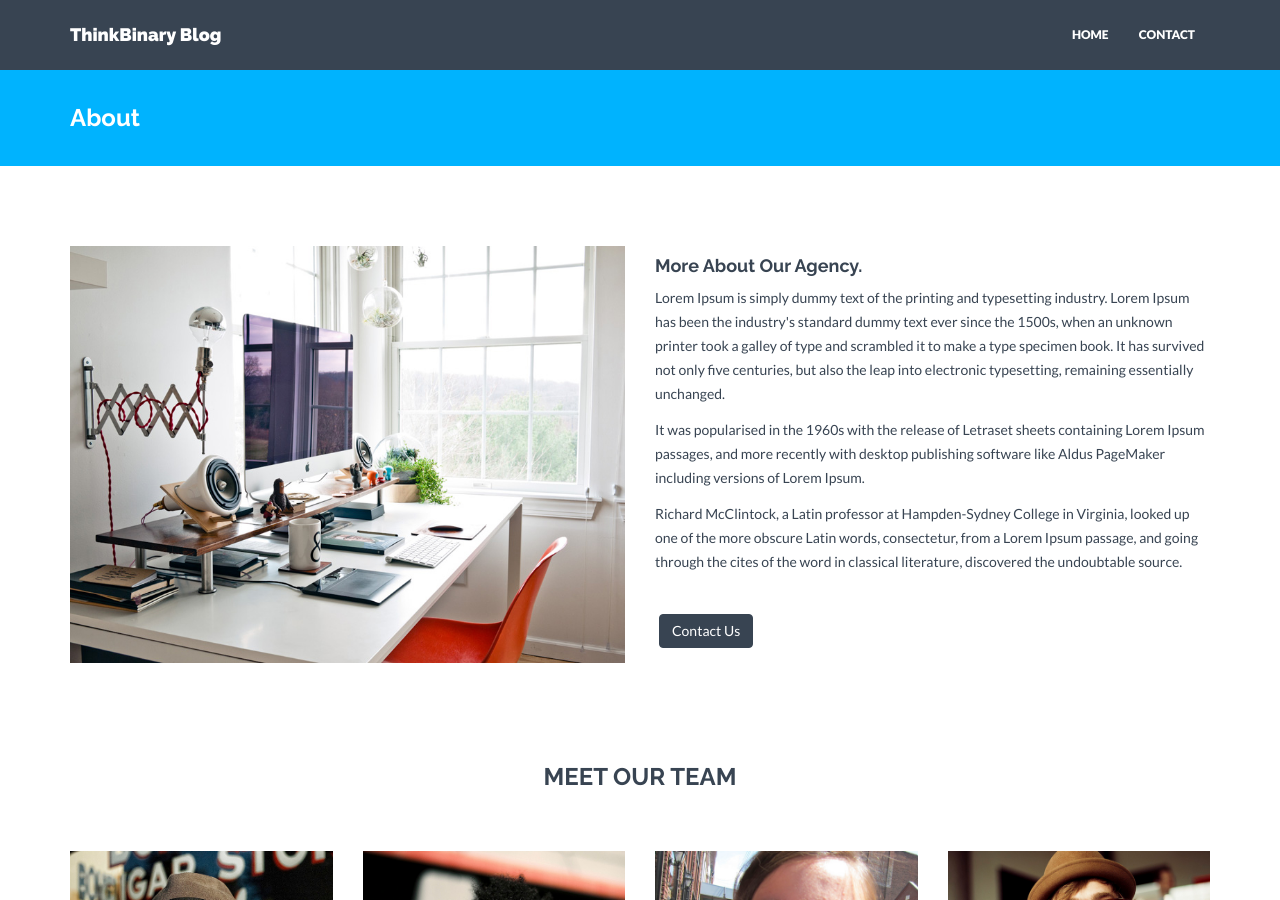
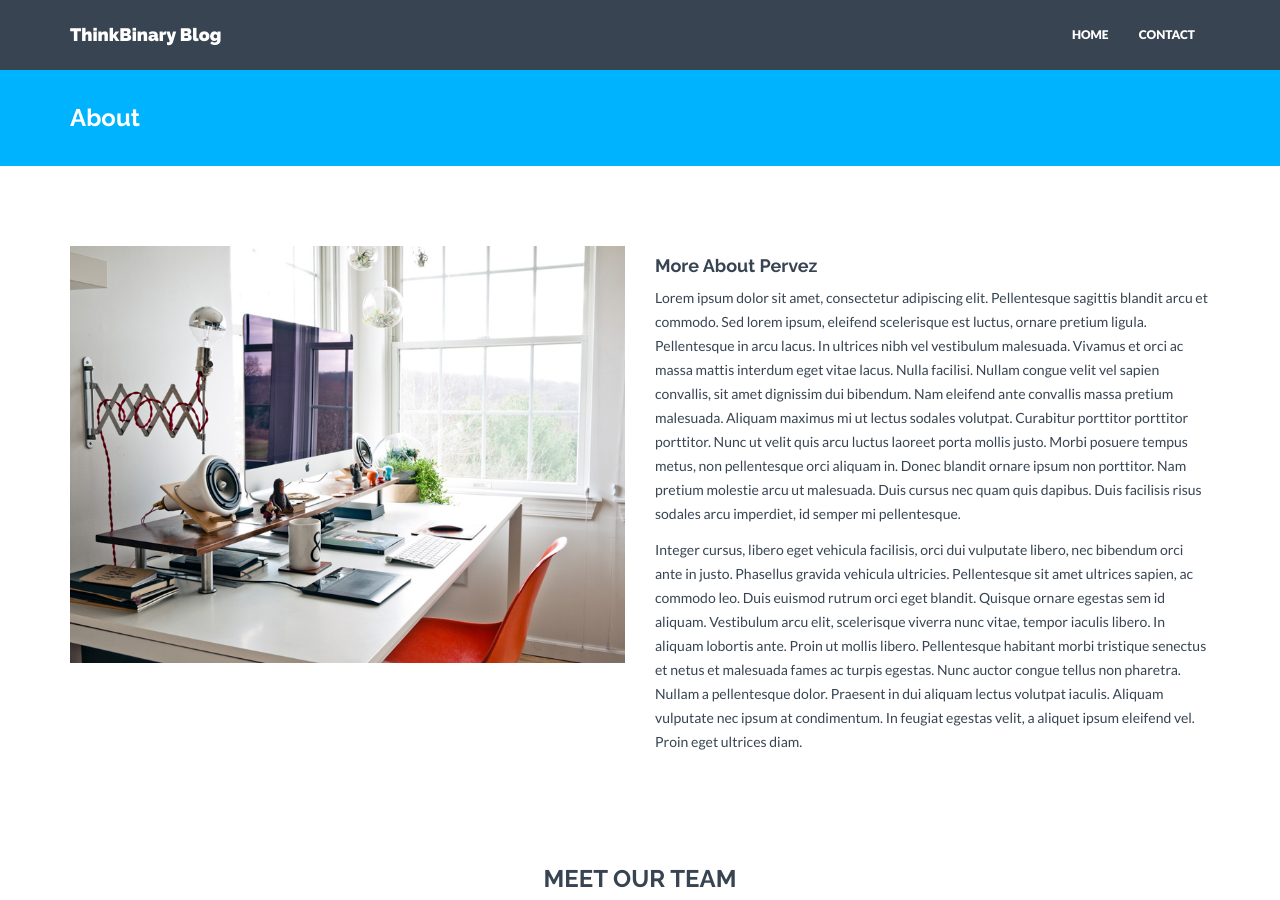
Before and after one commit to codedemonuk/codedemonuk.github.io, a Jekyll site: the page built from about.html, in a window 1280 px wide and 900 px high. Built offline with Jekyll 4.4.1, drawn with Linux system fonts in a browser that asks for light colours; nearby versions of some CDN libraries; some of the changed text lies outside the part shown.

Commit message:
New demo text and tidy up the footer

```diff
--- a/_includes/footer.html
+++ b/_includes/footer.html
@@ -1,12 +1,12 @@
 <div id="footerwrap">
     <div class="container">
         <div class="row">
-            <div class="col-lg-4">
+            <div class="col-lg-6">
                 <h4>About</h4>
                 <div class="hline-w"></div>
                 <p>{{ site.about }}</p>
             </div>
-            <div class="col-lg-4">
+            <div class="col-lg-6">
                 <h4>Social Links</h4>
                 <div class="hline-w"></div>
                 <p>
@@ -15,15 +15,6 @@
                     {% endfor %}
                 </p>
             </div>
-            <div class="col-lg-4">
-                <h4>Our Bunker</h4>
-                <div class="hline-w"></div>
-                <p>
-                    {% for line in site.address.first.lines %}
-                        {{ line }} <br>
-                    {% endfor %}
-                </p>
-            </div>
         </div><! --/row -->
     </div><! --/container -->
 </div><! --/footerwrap -->
--- a/about.html
+++ b/about.html
@@ -10,11 +10,13 @@ permalink: /about/
             <img class="img-responsive" src="{{ "/assets/img/about.jpg" | prepend: site.baseurl }}" alt="">
         </div>
         <div class="col-lg-6">
-            <h4>More About Our Agency.</h4>
-            <p>Lorem Ipsum is simply dummy text of the printing and typesetting industry. Lorem Ipsum has been the industry's standard dummy text ever since the 1500s, when an unknown printer took a galley of type and scrambled it to make a type specimen book. It has survived not only five centuries, but also the leap into electronic typesetting, remaining essentially unchanged. </p>
-            <p>It was popularised in the 1960s with the release of Letraset sheets containing Lorem Ipsum passages, and more recently with desktop publishing software like Aldus PageMaker including versions of Lorem Ipsum.</p>
-            <p>Richard McClintock, a Latin professor at Hampden-Sydney College in Virginia, looked up one of the more obscure Latin words, consectetur, from a Lorem Ipsum passage, and going through the cites of the word in classical literature, discovered the undoubtable source.</p>
-            <p><br/><a href="/contact/" class="btn btn-theme">Contact Us</a></p>
+            <h4>More About Pervez</h4>
+                <p>
+                    Lorem ipsum dolor sit amet, consectetur adipiscing elit. Pellentesque sagittis blandit arcu et commodo. Sed lorem ipsum, eleifend scelerisque est luctus, ornare pretium ligula. Pellentesque in arcu lacus. In ultrices nibh vel vestibulum malesuada. Vivamus et orci ac massa mattis interdum eget vitae lacus. Nulla facilisi. Nullam congue velit vel sapien convallis, sit amet dignissim dui bibendum. Nam eleifend ante convallis massa pretium malesuada. Aliquam maximus mi ut lectus sodales volutpat. Curabitur porttitor porttitor porttitor. Nunc ut velit quis arcu luctus laoreet porta mollis justo. Morbi posuere tempus metus, non pellentesque orci aliquam in. Donec blandit ornare ipsum non porttitor. Nam pretium molestie arcu ut malesuada. Duis cursus nec quam quis dapibus. Duis facilisis risus sodales arcu imperdiet, id semper mi pellentesque.
+                </p>
+                <p>
+                    Integer cursus, libero eget vehicula facilisis, orci dui vulputate libero, nec bibendum orci ante in justo. Phasellus gravida vehicula ultricies. Pellentesque sit amet ultrices sapien, ac commodo leo. Duis euismod rutrum orci eget blandit. Quisque ornare egestas sem id aliquam. Vestibulum arcu elit, scelerisque viverra nunc vitae, tempor iaculis libero. In aliquam lobortis ante. Proin ut mollis libero. Pellentesque habitant morbi tristique senectus et netus et malesuada fames ac turpis egestas. Nunc auctor congue tellus non pharetra. Nullam a pellentesque dolor. Praesent in dui aliquam lectus volutpat iaculis. Aliquam vulputate nec ipsum at condimentum. In feugiat egestas velit, a aliquet ipsum eleifend vel. Proin eget ultrices diam.
+                </p>
         </div>
     </div><! --/row -->
 </div><! --/container -->
```
